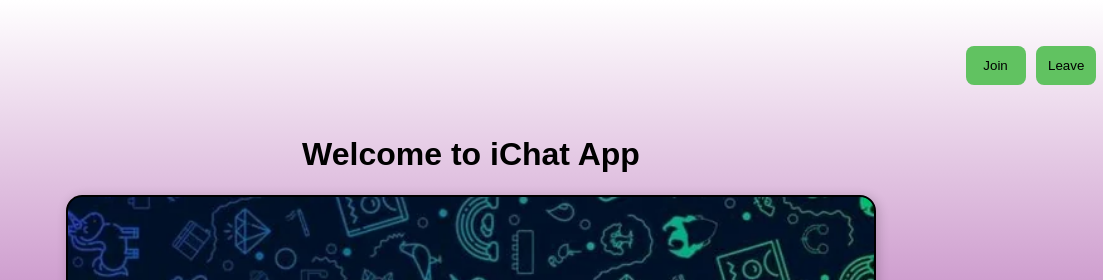
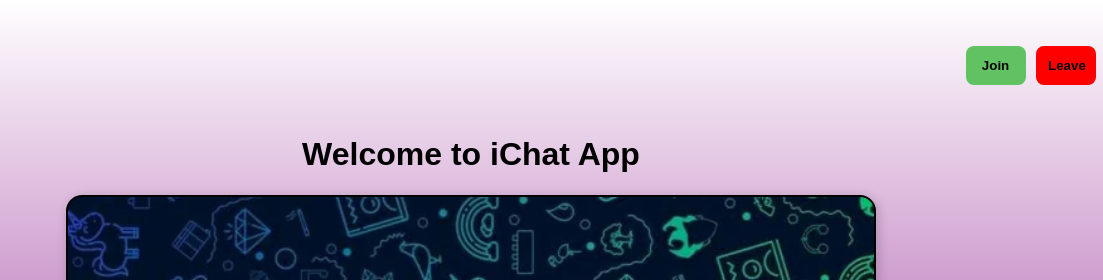
Before and after one commit to Jyotitiwari11/chat, a plain HTML site: page index.html in a window 1280 px wide. Shown: the top 280 px of the page, 177-1280 px from the left. Drawn offline with nearby package versions, Linux system fonts and the light colour scheme; no server answers.

Commit message:
btn style

```diff
--- a/css/styles.css
+++ b/css/styles.css
@@ -35,6 +35,7 @@ body{
     cursor:pointer;
     border-radius:8px;
     background-color: rgb(97, 194, 97);
+    font-weight: bold;
 
 }
 .message{
@@ -174,3 +175,11 @@ body{
     color: green;
     /* height: 20px; */
 }
+.leave{
+    background-color: red;
+    font-weight: bold;
+}
+.leave:hover{
+    background-color: darkred;
+    transform: scale(1.05);
+}
```
